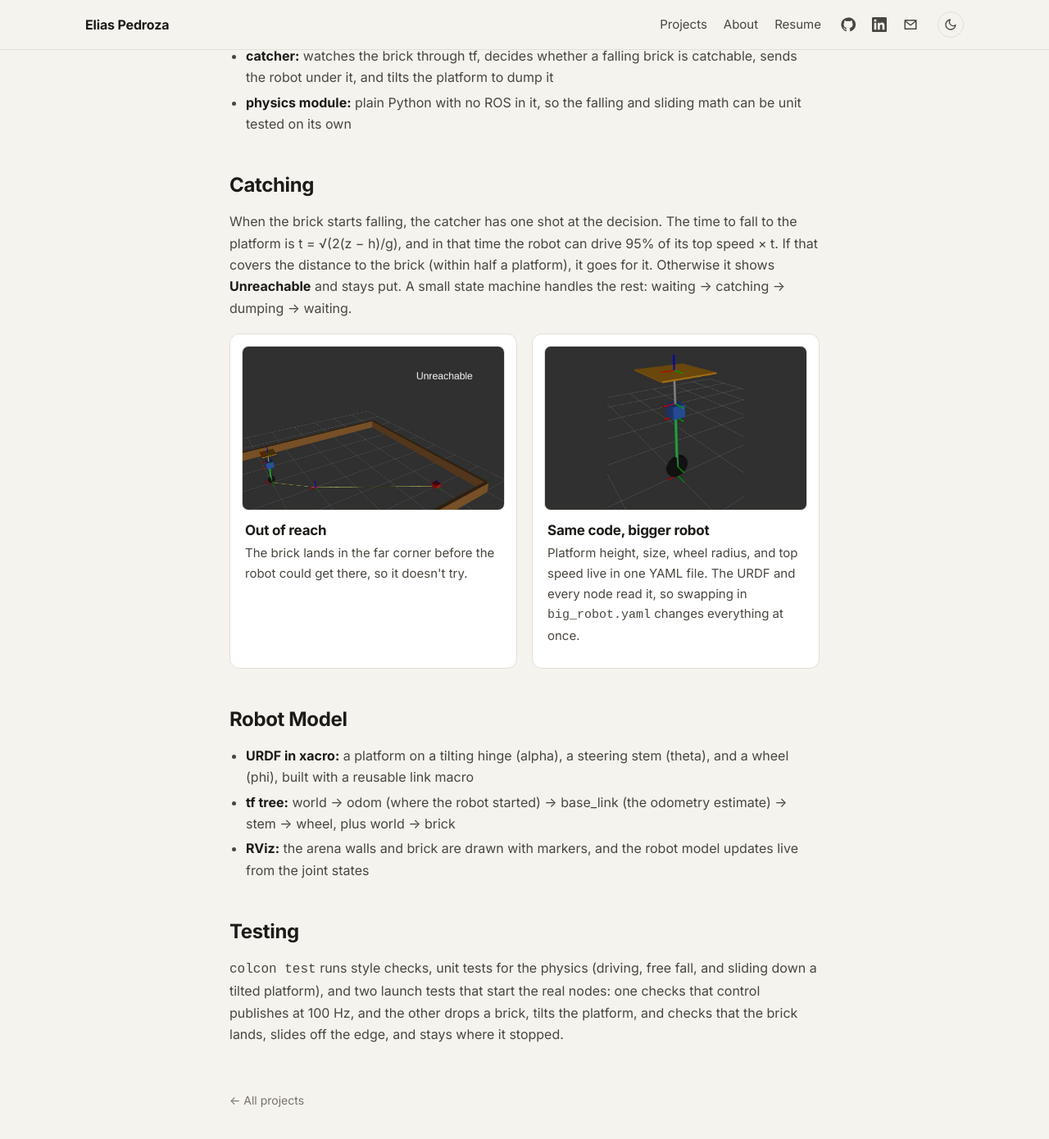
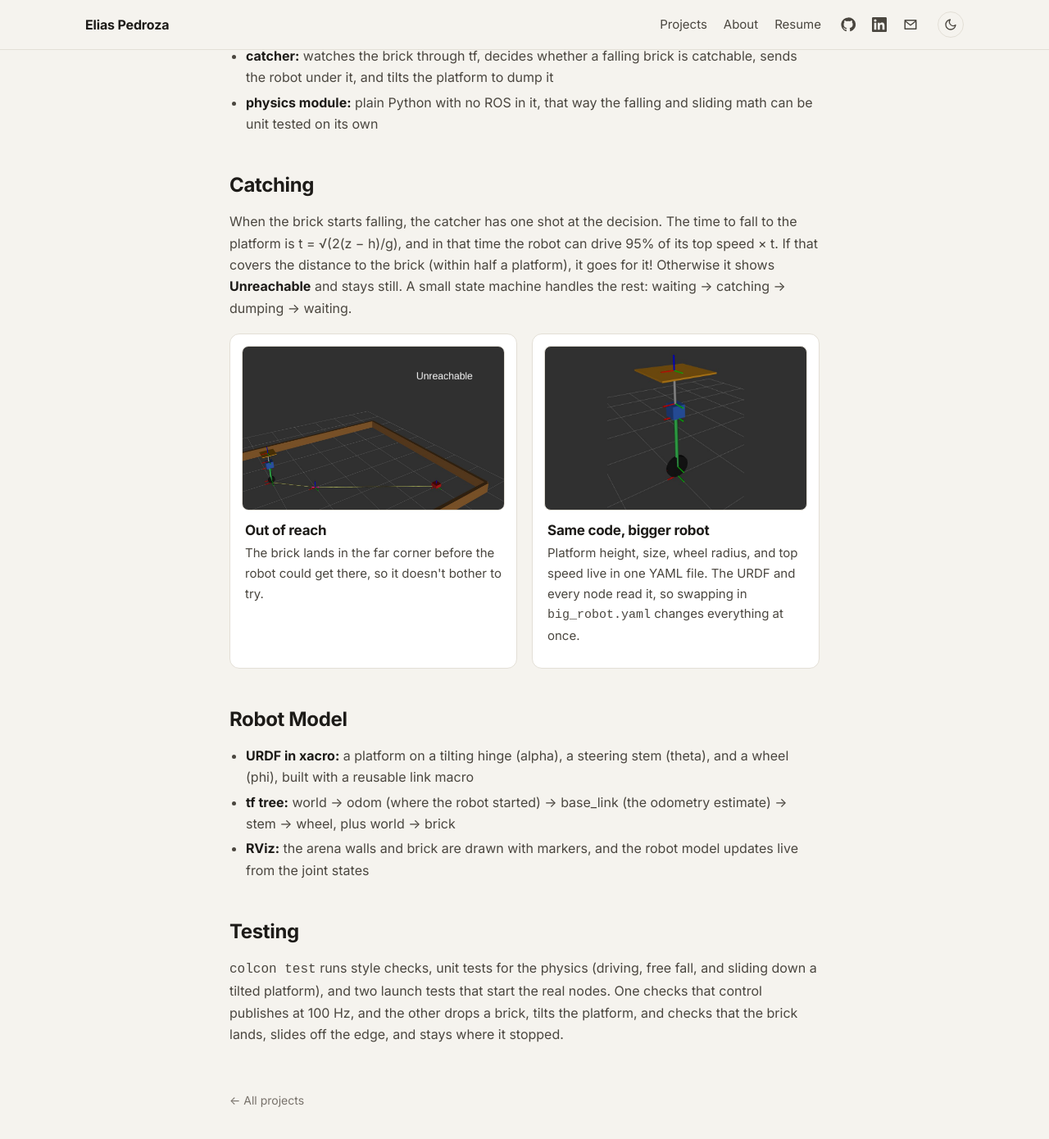
Before and after one commit to eliasrpedroza/eliasrpedroza.github.io, a Jekyll site: the page built from _projects/brick-catcher.md, in a window 1280 px wide and 1400 px high, scrolled down 1092 px. Shown: the top 1390 px of the window at 82% size. Built offline with Jekyll 4.4.1, drawn with Linux system fonts in a browser that asks for light colours; some of the changed text lies outside the part shown.

Commit message:
Refine project description and results for clarity
Updated summary and results for clarity, modified terminology for consistency, and improved phrasing in various sections.

```diff
--- a/_projects/brick-catcher.md
+++ b/_projects/brick-catcher.md
@@ -12,28 +12,28 @@
 timeline: Oct 2026
 tags: [ROS 2, Python, URDF, tf2, Automated testing]
 results:
-  - "**Catch-or-skip decision** from the brick's fall time vs. how far the robot can drive in that time"
+  - "**Catch or skip?** The robot decides from the brick's fall time vs. how far the it can drive in that time"
   - "**Odometry-based control:** the controller never sees the robot's true position. It estimates it from wheel angles and drives at 100 Hz"
-  - "**Automated tests:** unit tests for the physics, plus launch tests that drop a brick and check it lands, slides off, and stays put"
+  - "**Automated tests:** unit tests for the physics + launch tests that drop a brick and verify that it lands, slides off, and freezes in space"
 ---
 
 The second project in the class, after [Closed-Loop Waypoint Tracking](/projects/ros2-waypoint-follower/). This time the robot, the physics, and the visuals were all mine to build.
 
 ## System
 
-- **simulation:** the "fake hardware." It's the only node that knows where the robot and brick really are. It steps the physics at 100 Hz, publishes the wheel and platform joint angles, and offers `place` and `drop` services for the brick
+- **simulation:** the "mock hardware." It's the only node that knows where the robot and brick really are. It steps the physics at 100 Hz, publishes the wheel and platform joint angles, and offers `place` and `drop` services for the brick
 - **control:** turns wheel angles into a position estimate (odometry), then drives toward goal poses. It only accepts goals in the world frame and converts them through tf
 - **catcher:** watches the brick through tf, decides whether a falling brick is catchable, sends the robot under it, and tilts the platform to dump it
-- **physics module:** plain Python with no ROS in it, so the falling and sliding math can be unit tested on its own
+- **physics module:** plain Python with no ROS in it, that way the falling and sliding math can be unit tested on its own
 
 ## Catching
 
-When the brick starts falling, the catcher has one shot at the decision. The time to fall to the platform is t = √(2(z − h)/g), and in that time the robot can drive 95% of its top speed × t. If that covers the distance to the brick (within half a platform), it goes for it. Otherwise it shows **Unreachable** and stays put. A small state machine handles the rest: waiting → catching → dumping → waiting.
+When the brick starts falling, the catcher has one shot at the decision. The time to fall to the platform is t = √(2(z − h)/g), and in that time the robot can drive 95% of its top speed × t. If that covers the distance to the brick (within half a platform), it goes for it! Otherwise it shows **Unreachable** and stays still. A small state machine handles the rest: waiting -> catching -> dumping -> waiting.
 
 <div class="demo-grid">
   <div class="demo">
     <a class="demo-media-link" href="/assets/img/projects/brickbot/unreachable.jpg"><img class="demo-media" src="/assets/img/projects/brickbot/unreachable.jpg" alt="RViz showing the robot far from a brick on the ground, with an Unreachable label in the air"></a>
-    <div class="demo-text"><h3>Out of reach</h3><p>The brick lands in the far corner before the robot could get there, so it doesn't try.</p></div>
+    <div class="demo-text"><h3>Out of reach</h3><p>The brick lands in the far corner before the robot could get there, so it doesn't bother to try.</p></div>
   </div>
   <div class="demo">
     <a class="demo-media-link demo-media-link--fit" style="background: #303030" href="/assets/img/projects/brickbot/big-robot.jpg"><img class="demo-media" src="/assets/img/projects/brickbot/big-robot.jpg" alt="The larger robot configuration in RViz: platform, hinge, stem, and wheel"></a>
@@ -44,9 +44,9 @@
 ## Robot Model
 
 - **URDF in xacro:** a platform on a tilting hinge (alpha), a steering stem (theta), and a wheel (phi), built with a reusable link macro
-- **tf tree:** world → odom (where the robot started) → base_link (the odometry estimate) → stem → wheel, plus world → brick
+- **tf tree:** world -> odom (where the robot started) -> base_link (the odometry estimate) -> stem -> wheel, plus world -> brick
 - **RViz:** the arena walls and brick are drawn with markers, and the robot model updates live from the joint states
 
 ## Testing
 
-`colcon test` runs style checks, unit tests for the physics (driving, free fall, and sliding down a tilted platform), and two launch tests that start the real nodes: one checks that control publishes at 100 Hz, and the other drops a brick, tilts the platform, and checks that the brick lands, slides off the edge, and stays where it stopped.
+`colcon test` runs style checks, unit tests for the physics (driving, free fall, and sliding down a tilted platform), and two launch tests that start the real nodes. One checks that control publishes at 100 Hz, and the other drops a brick, tilts the platform, and checks that the brick lands, slides off the edge, and stays where it stopped.
```
Also changed, not shown: other parts of _projects/brick-catcher.md (+1 -1 lines).
